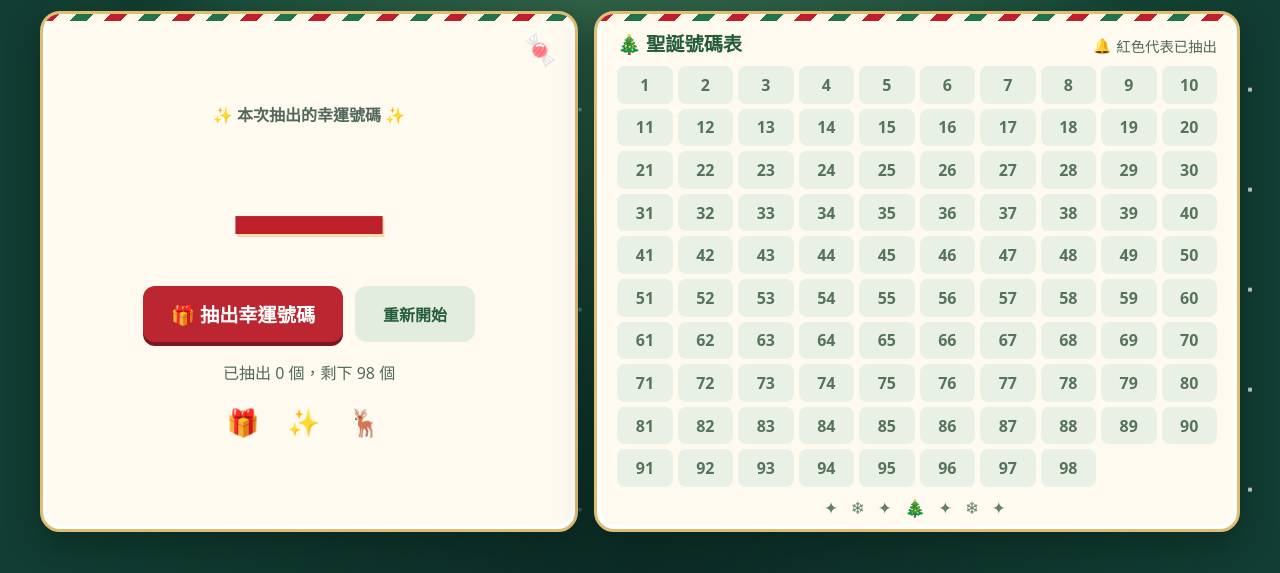
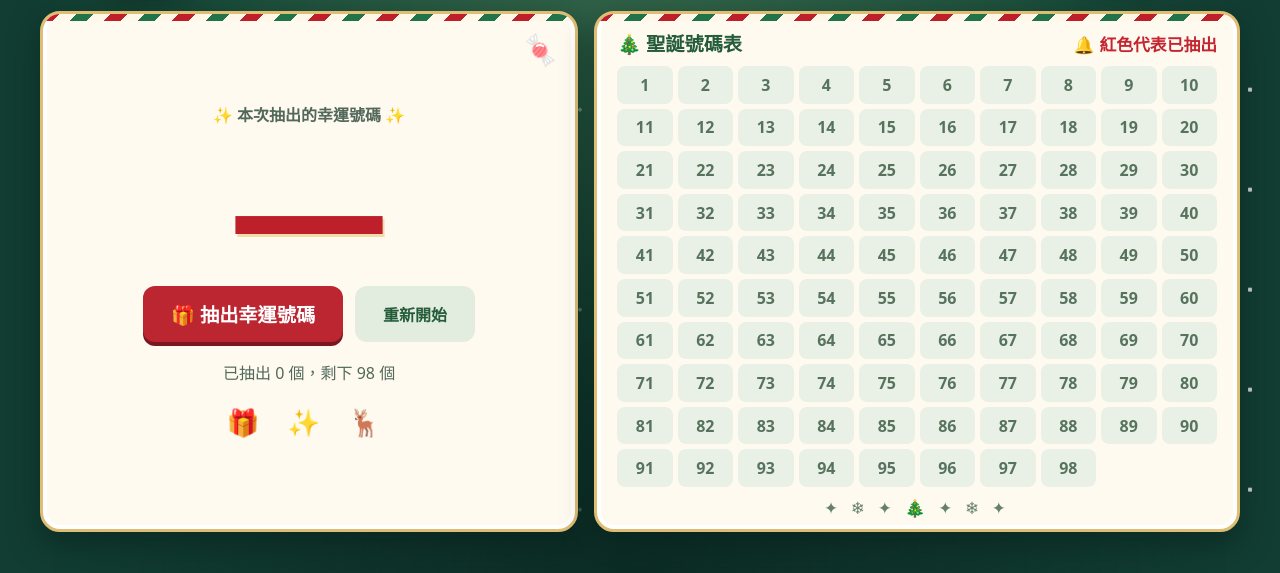
Before and after one commit to ahsu522/SEXmasBingo, a plain HTML site: page index.html in a window 1280 px wide. Shown: the part 227-800 px from the top of the page. Drawn offline with Linux system fonts and the light colour scheme.

Commit message:
Add files via upload

```diff
--- a/index.html
+++ b/index.html
@@ -190,6 +190,7 @@
     .card { position: relative; overflow: hidden; background: #fffaf0; border: 3px solid #dfbd72; box-shadow: 0 12px 30px #061d1880, inset 0 0 0 4px #fff; }
     .card::before { content: ""; position: absolute; top: 0; left: 0; right: 0; height: 7px; background: repeating-linear-gradient(135deg, #bd202b 0 12px, #fff8e8 12px 24px, #217449 24px 36px, #fff8e8 36px 48px); }
     .label, .hint, .status { color: #52685b; }
+    .board-heading .hint { color: #c52531; font-size: 1.05rem; font-weight: 700; }
     .number { color: #bd202b; text-shadow: 2px 3px 0 #f5dba9; }
     #draw { background: #bc2631; box-shadow: 0 4px 0 #791820; }
     #draw:hover:not(:disabled) { background: #a51c28; }
```
